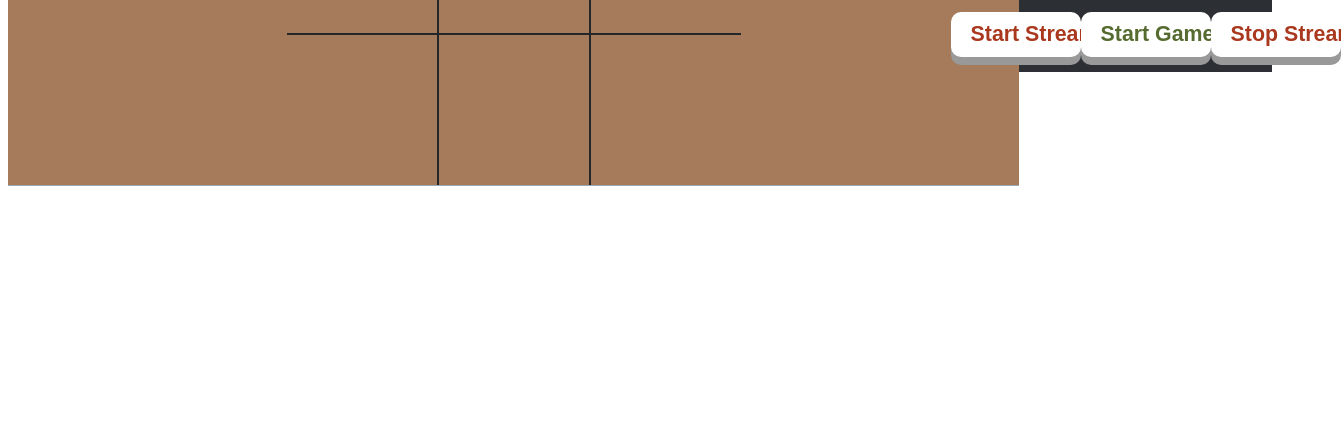
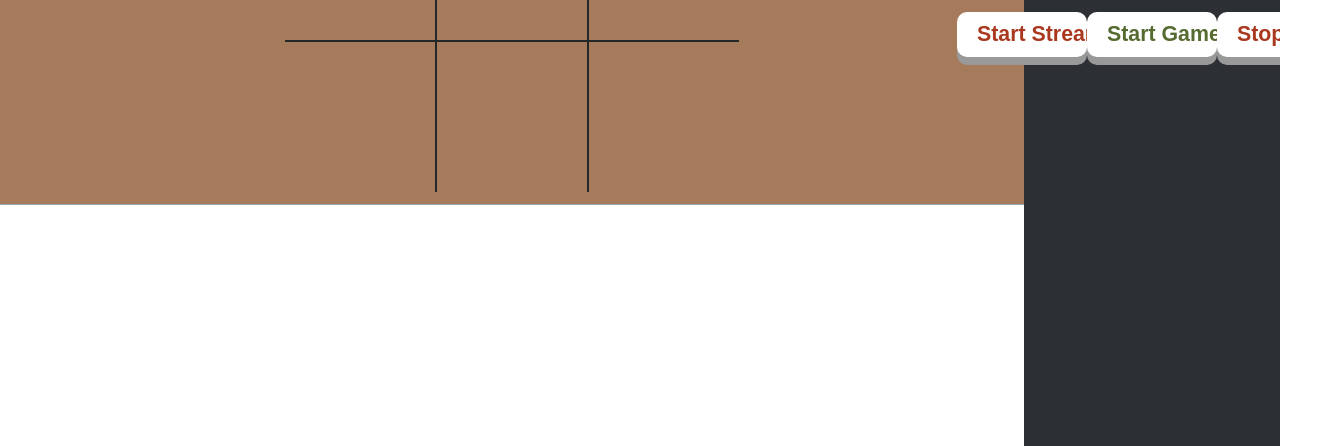
Before and after one commit to nrobless/EECS448_Project3, a plain HTML site: page web/index.html in a window 1280 px wide. Shown: the part 354-800 px from the top of the page, 1341 px wide, since content can reach past the window. Drawn offline with nearby package versions, Linux system fonts and the light colour scheme.

Commit message:
Added html/body tag CSS.

```diff
--- a/web/style.css
+++ b/web/style.css
@@ -1,3 +1,14 @@
+html, body {
+    width: 100%;
+    height: 100%;
+    padding: 0;
+    margin: 0;
+    overflow: hidden;
+
+    font-size: 12pt;
+    font-family: 'Gill Sans', 'Gill Sans MT', Calibri, 'Trebuchet MS', sans-serif;
+}
+
 /*** General container ***/
 #container {
   width: 100%;
```
